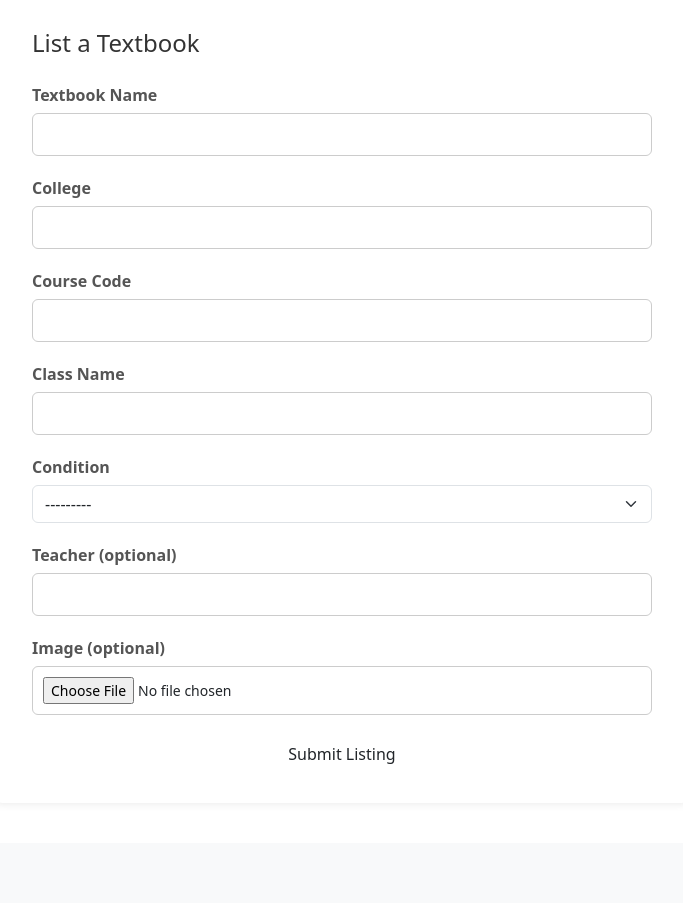
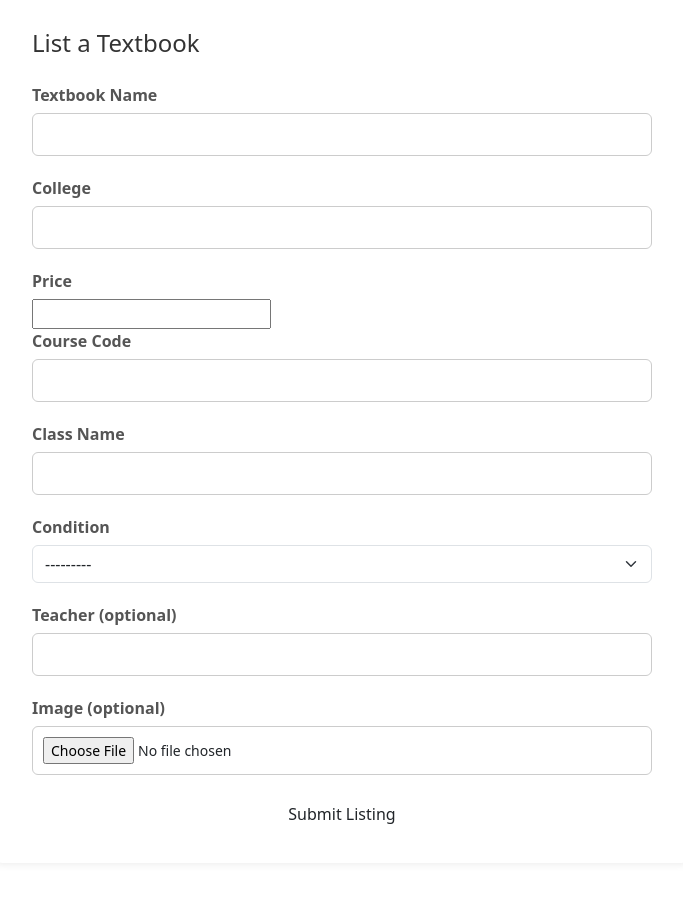
Before and after one commit to csprolesUNCC/Group_14_ITSC3155, a Django app: page /create-listing/ in a window 1280 px wide. Shown: the part 121-1024 px from the top of the page, without its empty margins (298-981 px from the left). Before the commit the page ends 885 px from the top, so only its background shows below. Run offline with Django 5.2, Linux system fonts and the light colour scheme; a user stored in the database is signed in.

Commit message:
addition of price to listing form and changes to product page

```diff
--- a/DjangoProjectFiles/main_app/forms.py
+++ b/DjangoProjectFiles/main_app/forms.py
@@ -4,7 +4,7 @@ from .models import Listing
 class ListingForm(forms.ModelForm):
     class Meta:
         model = Listing
-        fields = ['textbook_name', 'college', 'course', 'class_name', 'condition', 'teacher', 'image']
+        fields = ['textbook_name', 'price', 'college', 'course', 'class_name', 'condition', 'teacher', 'image']
         widgets = {
             'condition': forms.Select(attrs={'class': 'form-select'}),
         }
--- a/DjangoProjectFiles/main_app/templates/base/create_listings.html
+++ b/DjangoProjectFiles/main_app/templates/base/create_listings.html
@@ -9,6 +9,9 @@
 
         <label for="id_college">College</label>
         {{ form.college }}
+
+        <label for="price">Price</label>
+        {{ form.price }}
 
         <label for="id_course">Course Code</label>
         {{ form.course }}
--- a/DjangoProjectFiles/main_app/templates/base/product.html
+++ b/DjangoProjectFiles/main_app/templates/base/product.html
@@ -185,8 +185,6 @@
 
             </div>
         </div>
-        <h3>Book Details</h3>
-        <p>{{ book_details }}</p>
 
 </div>
 
```
Also changed, not shown: DjangoProjectFiles/db.sqlite3, DjangoProjectFiles/listing_images/pngimg.com_-_book_PNG2111.png (added).
